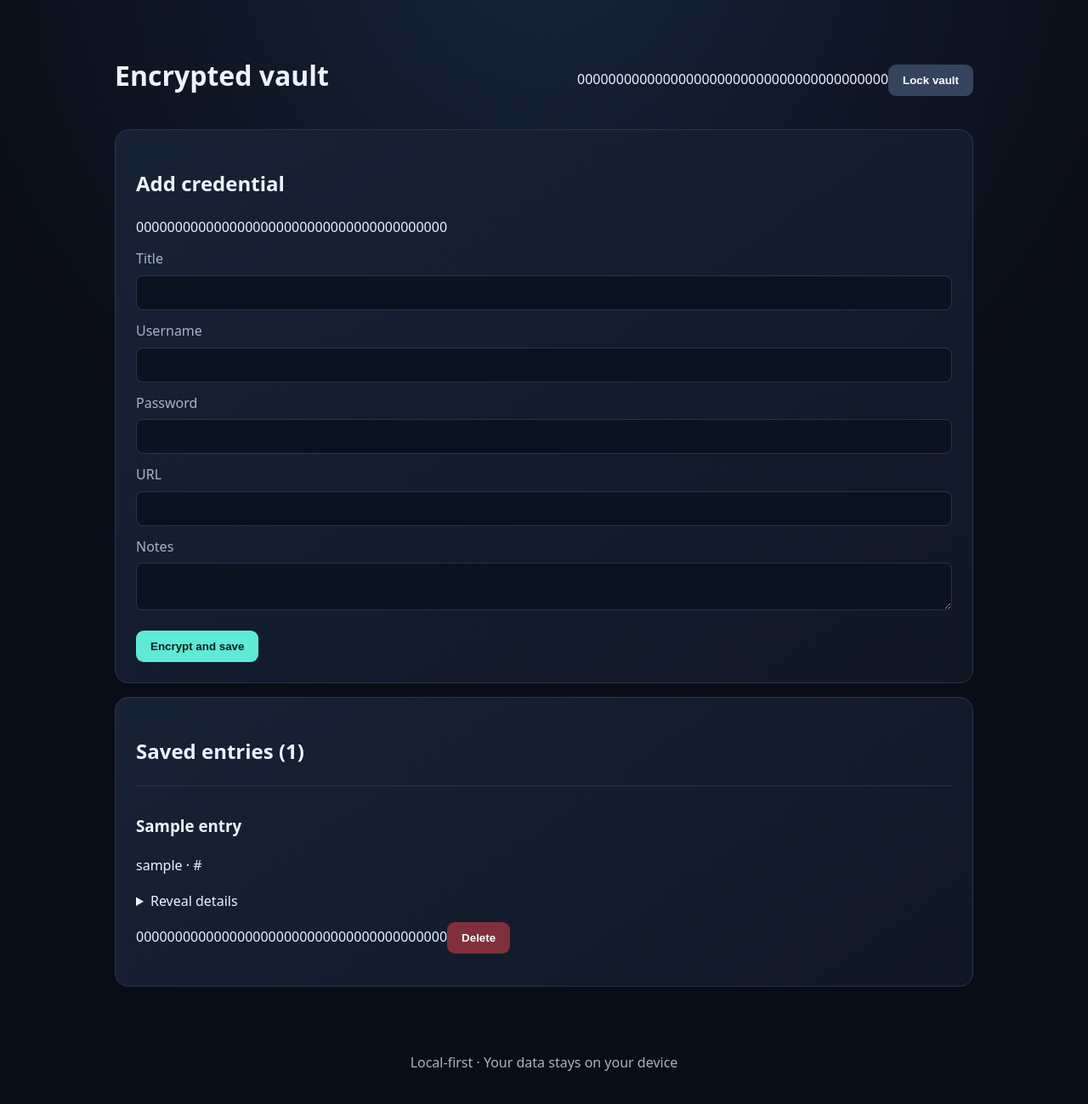
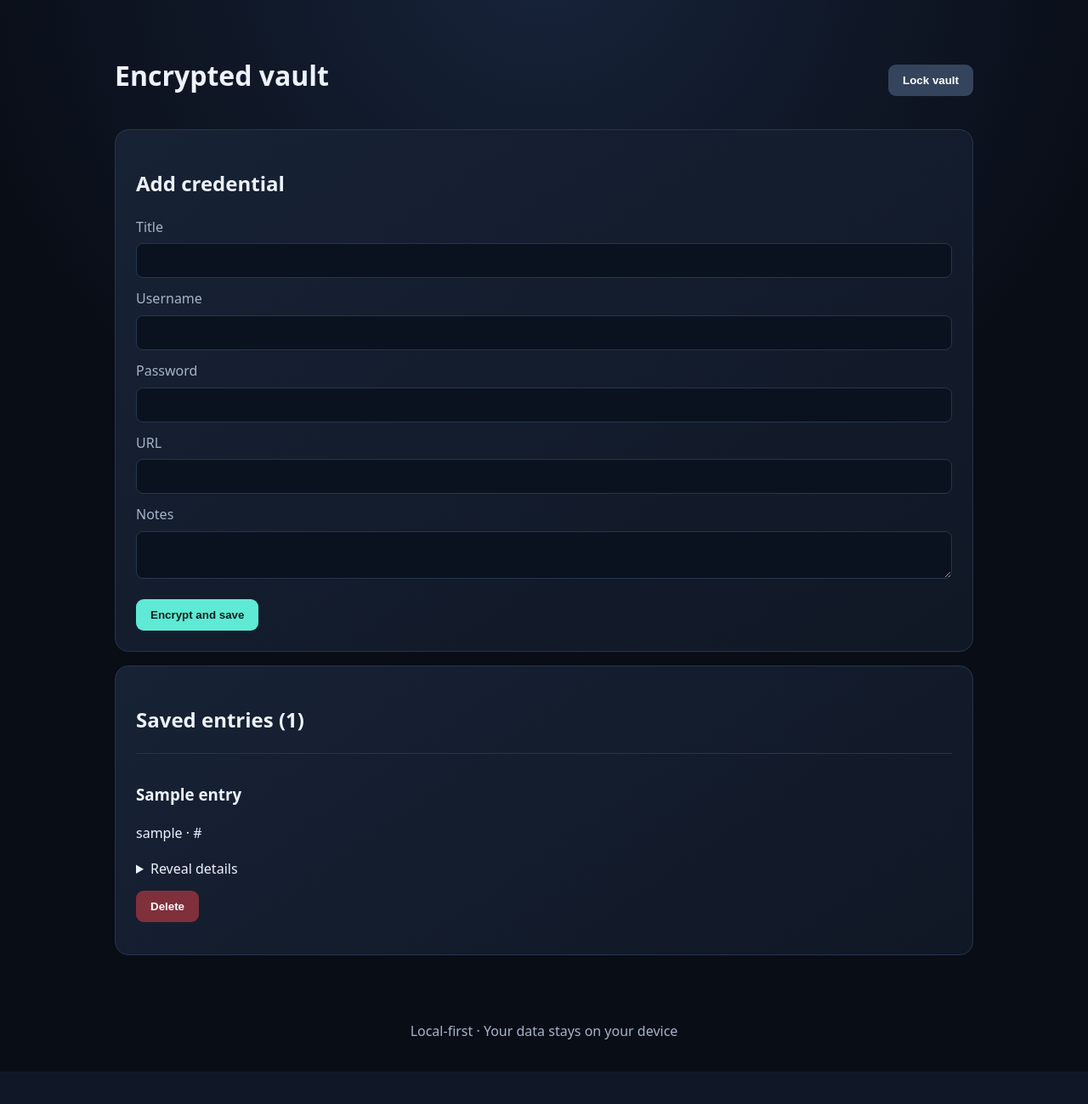
Before and after one commit to shaikhumaid1/Password-security-suite, a Flask app: template templates/vault.html in a window 1280 px wide. Shown: the part 72-1371 px from the top of the page at 85% size. After the commit the page ends 1333 px from the top, so only its background shows below. Run offline with Flask 3, Linux system fonts and the light colour scheme; the template is opened without the code that fills it: most values are stand-ins (such as "Sample title", 1, 10 or a date in 2020); some libraries are stand-ins or nearby versions.

Commit message:
Fix CSRF token form fields

```diff
--- a/templates/vault.html
+++ b/templates/vault.html
@@ -1 +1 @@
-{% extends 'base.html' %}{% block content %}<div class='row'><h1>Encrypted vault</h1><form method='post' action='{{ url_for("lock_vault") }}'>{{ csrf_token() }}<button class='secondary'>Lock vault</button></form></div><section class='panel'><h2>Add credential</h2><form method='post' action='{{ url_for("add_entry") }}'>{{ csrf_token() }}<label>Title <input name='title' required maxlength='120'></label><label>Username <input name='username' maxlength='200'></label><label>Password <input type='password' name='password' required autocomplete='new-password'></label><label>URL <input name='url' maxlength='500'></label><label>Notes <textarea name='notes' maxlength='2000'></textarea></label><button>Encrypt and save</button></form></section><section class='panel'><h2>Saved entries ({{ entries|length }})</h2>{% for e in entries %}<article class='entry'><h3>{{ e.title }}</h3><p>{{ e.username }} · {{ e.url }}</p><details><summary>Reveal details</summary><p>Password: <code>{{ e.password }}</code></p><p>{{ e.notes }}</p></details><form method='post' action='{{ url_for("delete_entry",item_id=e.id) }}'>{{ csrf_token() }}<button class='danger'>Delete</button></form></article>{% else %}<p>No entries yet.</p>{% endfor %}</section>{% endblock %}
+{% extends 'base.html' %}{% block content %}<div class='row'><h1>Encrypted vault</h1><form method='post' action='{{ url_for("lock_vault") }}'><input type="hidden" name="csrf_token" value="{{ csrf_token() }}"><button class='secondary'>Lock vault</button></form></div><section class='panel'><h2>Add credential</h2><form method='post' action='{{ url_for("add_entry") }}'><input type="hidden" name="csrf_token" value="{{ csrf_token() }}"><label>Title <input name='title' required maxlength='120'></label><label>Username <input name='username' maxlength='200'></label><label>Password <input type='password' name='password' required autocomplete='new-password'></label><label>URL <input name='url' maxlength='500'></label><label>Notes <textarea name='notes' maxlength='2000'></textarea></label><button>Encrypt and save</button></form></section><section class='panel'><h2>Saved entries ({{ entries|length }})</h2>{% for e in entries %}<article class='entry'><h3>{{ e.title }}</h3><p>{{ e.username }} · {{ e.url }}</p><details><summary>Reveal details</summary><p>Password: <code>{{ e.password }}</code></p><p>{{ e.notes }}</p></details><form method='post' action='{{ url_for("delete_entry",item_id=e.id) }}'><input type="hidden" name="csrf_token" value="{{ csrf_token() }}"><button class='danger'>Delete</button></form></article>{% else %}<p>No entries yet.</p>{% endfor %}</section>{% endblock %}
```
